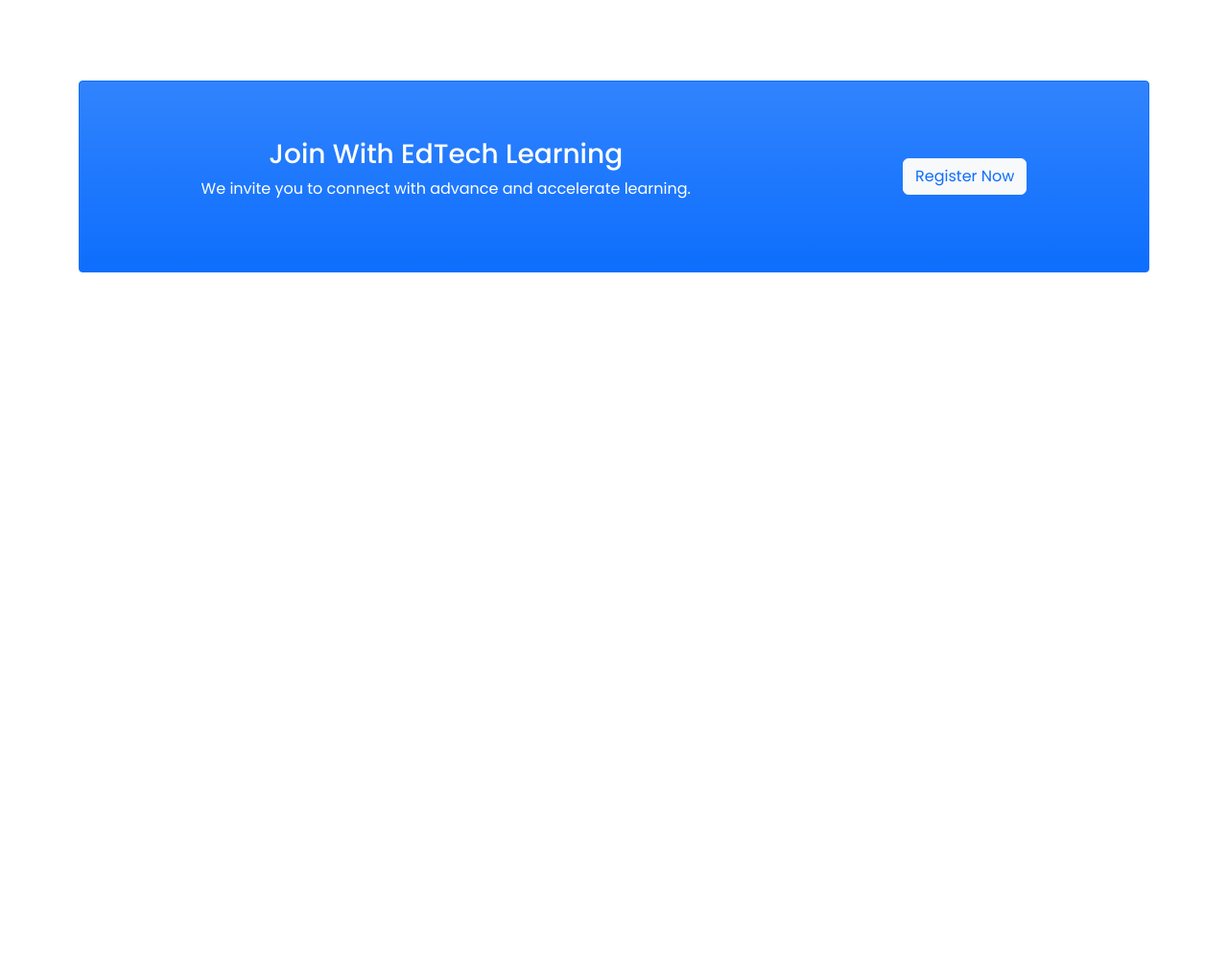
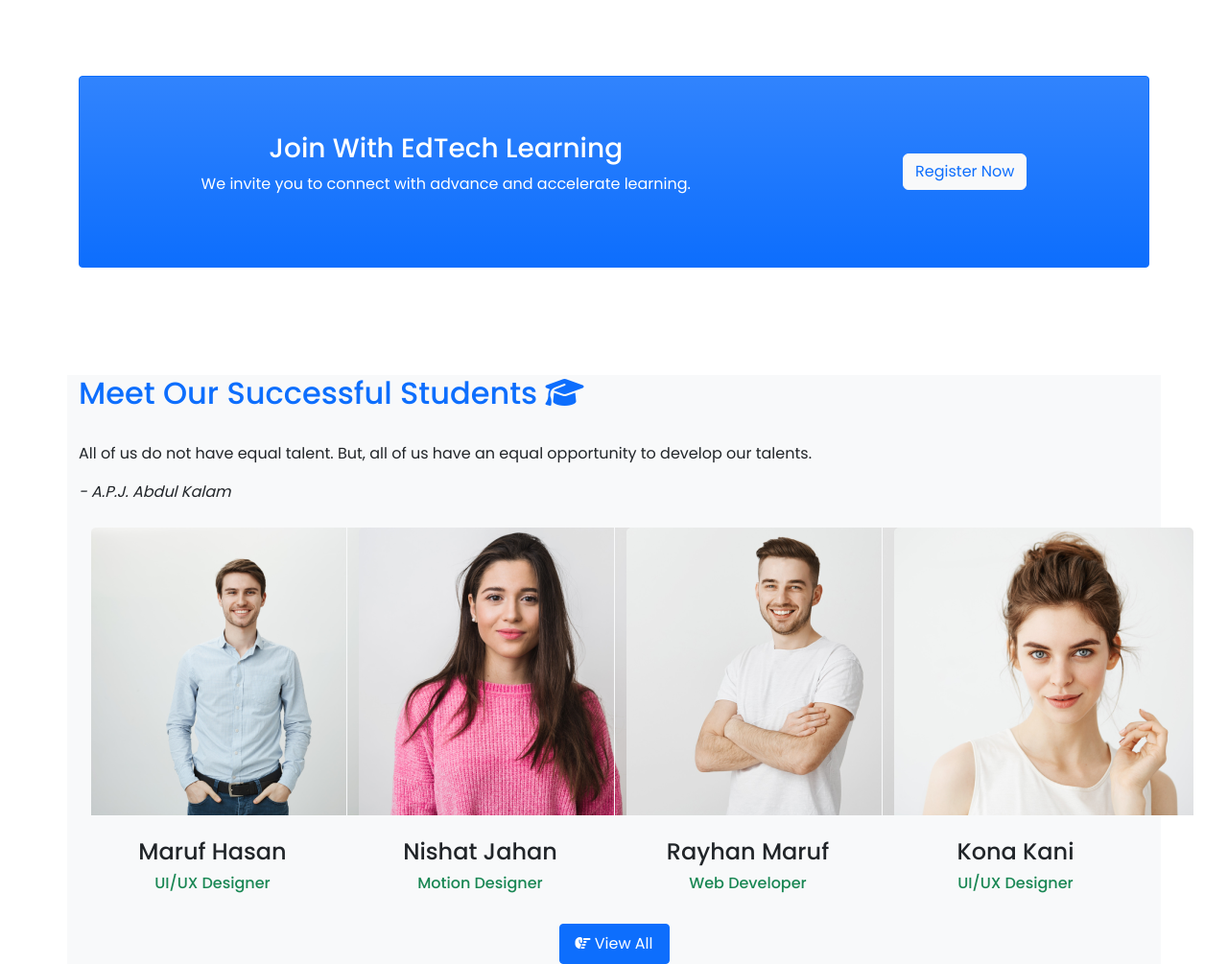
Before and after one commit to marufhasan566/EdTech-Website-M-03, a plain HTML site: page index.html in a window 1280 px wide. Shown: the part 2685-3690 px from the top of the page at 96% size. Before the commit the page ends 2985 px from the top, so only its background shows below. Drawn offline with nearby package versions, Linux system fonts and the light colour scheme.

Commit message:
students added

```diff
--- a/index.html
+++ b/index.html
@@ -242,7 +242,7 @@
             <div class="intro bg-light">
                 <div class="row">
                     <div class="col-md-6 col-lg-4">
-                        <img src="images/working.png" class="img-fluid rounded-start" alt="...">
+                        <img src="images/working.png" class="img-fluid rounded-start p-2" alt="...">
                     </div>
                     <div class="col-md-6 col-lg-8 p-lg-5">
                         <div class="intro-body">
@@ -281,7 +281,7 @@
         <!-- ------join-section starts------ -->
         <section class="container">
             <div class="card bg-primary bg-gradient mb-3 border border-primary rounded-1"
-                style="max-width:100%;height: 200px;">
+                style="max-width:100%; height: 200px;">
                 <div
                     class="card-body d-flex flex-lg-row flex-md-column flex-column justify-content-around align-items-center">
                     <div>
@@ -299,7 +299,7 @@
                             <div class="modal-dialog">
                                 <div class="modal-content">
                                     <div class="modal-header">
-                                        <h5 class="modal-title text-danger" id="exampleModalLabel">Alert!</h5>
+                                        <h6 class="modal-title text-danger" id="exampleModalLabel">Alert!</h6>
                                         <button type="button" class="btn-close" data-bs-dismiss="modal"
                                             aria-label="Close"></button>
                                     </div>
@@ -319,6 +319,67 @@
                 </div>
         </section>
         <!-- ------join-section ends------ -->
+        <br><br><br><br>
+        <!-- ------student-section starts------ -->
+        <section class="container bg-light">
+            <h2 class="text-primary">Meet Our Successful Students <i class="fa-solid fa-graduation-cap"></i></h2>
+            <br>
+            <blockquote>All of us do not have equal talent. But, all of us have an equal opportunity to develop our
+                talents.</blockquote>
+            <cite>- A.P.J. Abdul Kalam</cite>
+            <div class="mt-4">
+                <div class="container text-center">
+                    <div class="row row-cols-1 row-cols-md-2 row-cols-lg-4">
+                        <div class="col border border-light">
+                            <div class="student">
+                                <img src="images/student/student-1.png" alt="">
+                            </div>
+                            <div>
+                                <br>
+                                <h4>Maruf Hasan</h4>
+                                <h6 class="text-success">UI/UX Designer</h6>
+                            </div>
+                        </div>
+                        <div class="col border border-light">
+                            <div class="student">
+                                <img src="images/student/student-2.png" alt="">
+                            </div>
+                            <div>
+                                <br>
+                                <h4>Nishat Jahan</h4>
+                                <h6 class="text-success">Motion Designer</h6>
+                            </div>
+                        </div>
+                        <div class="col border border-light">
+                            <div class="student">
+                                <img src="images/student/student-3.png" alt="">
+                            </div>
+                            <div>
+                                <br>
+                                <h4>Rayhan Maruf</h4>
+                                <h6 class="text-success">Web Developer</h6>
+                            </div>
+                        </div>
+                        <div class="col border border-light">
+                            <div class="student">
+                                <img src="images/student/student-4.png" alt="">
+                            </div>
+                            <div>
+                                <br>
+                                <h4>Kona Kani</h4>
+                                <h6 class="text-success">UI/UX Designer</h6>
+                            </div>
+                        </div>
+                    </div>
+                    <div class="mt-4">
+                        <button type="button" class="btn btn-primary rounded-1 px-3 py-2"><i
+                                class="fa-solid fa-hand-point-right"></i> View All </button>
+                    </div>
+                </div>
+            </div>
+        </section>
+        <!-- ------student-section ends------ -->
+
 
     </main>
     <script src="https://cdn.jsdelivr.net/npm/bootstrap@5.2.0/dist/js/bootstrap.bundle.min.js"
```
